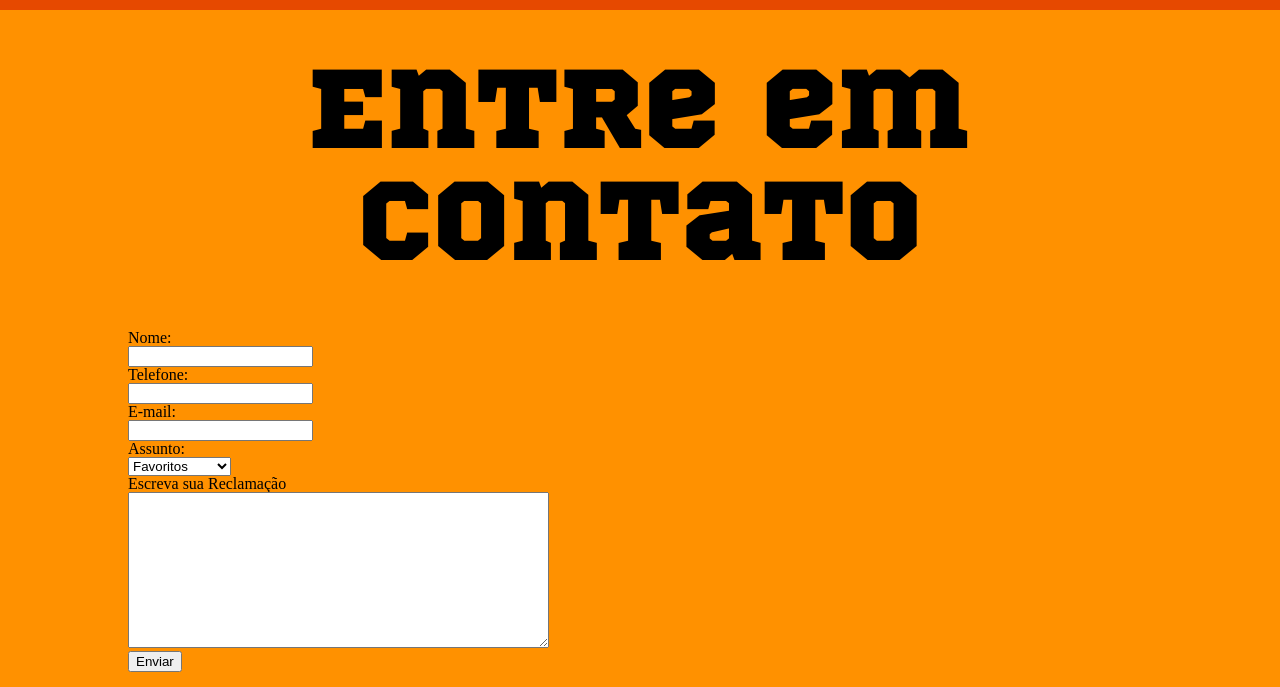
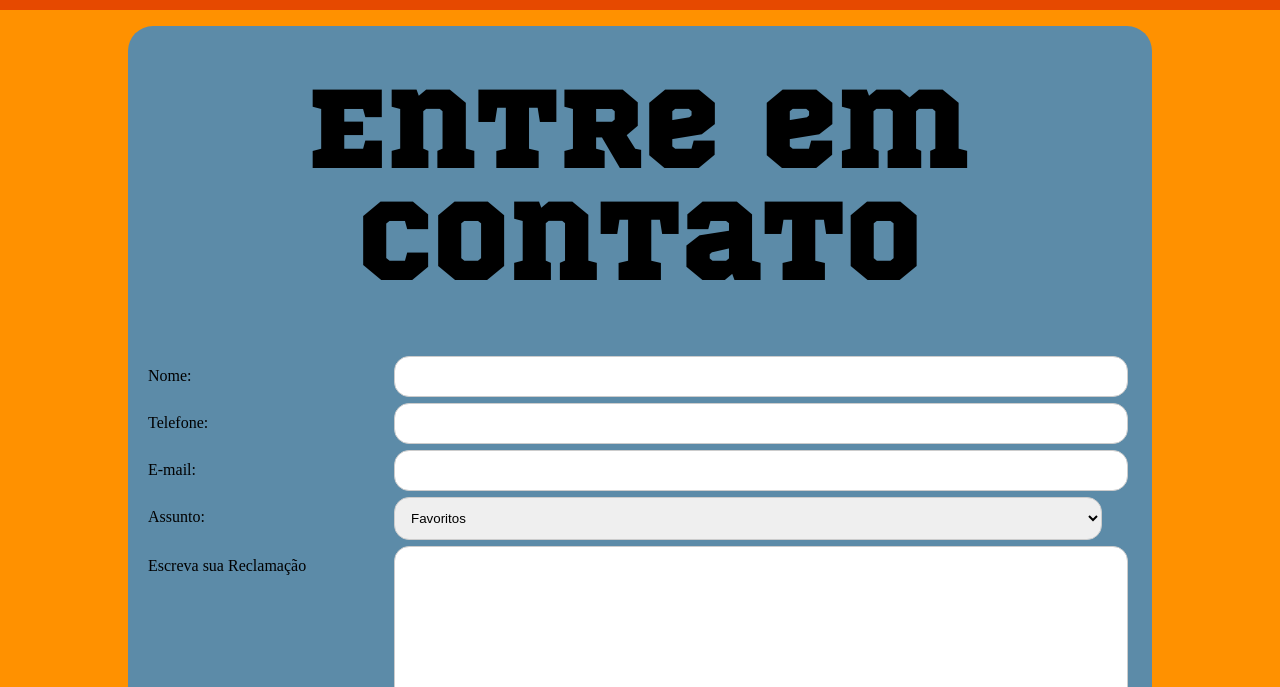
Before and after one commit to anavicentine/sitejojo, a plain HTML site: page contato.html in a window 1280 px wide. Shown: the part 853-1540 px from the top of the page. Drawn offline with Linux system fonts and the light colour scheme.

Commit message:
Alterações Borda do Formulário
12/08/2022

```diff
--- a/css/estilo.css
+++ b/css/estilo.css
@@ -186,7 +186,7 @@ table {
   font-family: octin sports rg ;
   border-collapse: collapse;
   width: 100%;
-  p.solid {border-style: solid;}
+  psolid {border-style: solid;}
 }
 
 td, th {
@@ -204,3 +204,37 @@ td, th {
 .img_lisalisa {
   width: 30%
 }
+
+.borda_form{
+  background-color:#5c8ba8 ;
+  padding: 20px;
+  border-radius: 25px;
+  margin-top: 1%;
+  box-sizing: border-box;
+}
+label {
+  padding: 12px 12px 12px 0;
+  display: inline-block;
+}
+
+input[type=text], select, textarea, input[type=tel], input[type=email] {
+  width: 96%;
+  padding: 12px;
+  border: 1px solid #ccc;
+  border-radius: 15px;
+  resize: vertical;
+}
+
+
+.col-25{
+width: 25%;
+float: left;
+margin-top: 6px;
+
+}
+
+.col-75{
+width: 75%;
+float: left;
+margin-top: 6px;
+}
```
